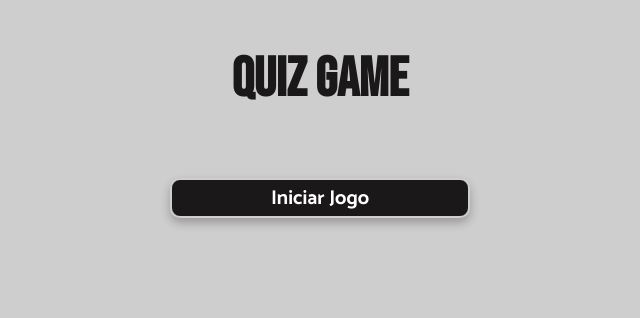
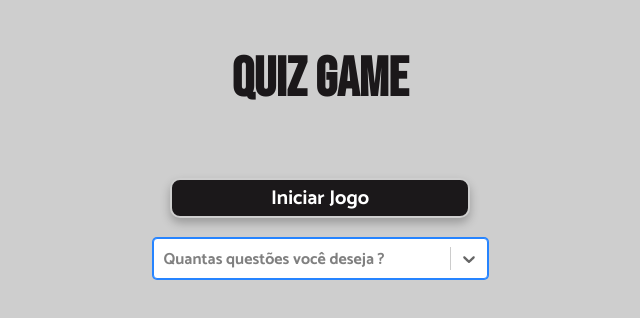
Before and after one commit to danielVFS/desafio-desenvolvimento-web, a React (Create React App) app in the folder frontend/: page / in a window 1280 px wide. Shown: the top 318 px of the page, without its empty margins (320-960 px from the left). Built offline with nearby package versions, Linux system fonts and the light colour scheme.

Commit message:
frontend: HowManyQuestions select

```diff
--- a/frontend/package.json
+++ b/frontend/package.json
@@ -13,6 +13,7 @@
     "react": "^17.0.1",
     "react-dom": "^17.0.1",
     "react-scripts": "4.0.3",
+    "react-select": "^4.1.0",
     "react-spring": "^9.0.0-rc.3",
     "typescript": "^4.1.2",
     "web-vitals": "^1.0.1"
--- a/frontend/src/API.ts
+++ b/frontend/src/API.ts
@@ -12,22 +12,19 @@ export type Question = {
 export type QuestionState = Question & { answers: string[] }
 
 export enum Difficulty {
-  EASY = "fácil",
-  MEDIUM = "médio",
-  HARD = "difícil",
+  EASY = "easy",
+  MEDIUM = "medium",
+  HARD = "hard",
 }
 
 export const fetchQuizQuestions = async (
   amount: number, difficulty: Difficulty
 ) => {
   const endpoint = `https://opentdb.com/api.php?amount=${amount}&difficulty=${difficulty}&type=multiple`;
-  const endpointTest = `http://localhost:8080/questions`;
+  const endpointTest = `http://localhost:8080/questions?difficulty=${difficulty}&amount=${amount}`;
 
   const data = await (await fetch(endpoint)).json();
   const dataTest = await (await fetch(endpointTest)).json();
-
-  console.log(data);
-  console.log(dataTest);
 
   return dataTest.map((question: Question) => ({
     ...question,
--- a/frontend/src/App.css
+++ b/frontend/src/App.css
@@ -50,3 +50,9 @@ body {
   margin: 20px 0;
   padding: 0 40px;
 }
+
+.selectArea {
+  display: flex;
+  flex-direction: column;
+  width: 335px;
+}
--- a/frontend/src/App.tsx
+++ b/frontend/src/App.tsx
@@ -1,4 +1,5 @@
 import React, { useState } from 'react';
+import Select from 'react-select';
 
 import './App.css';
 
@@ -19,8 +20,6 @@ export type AnswerObject = {
   correctAnswer: string;
 }
 
-const TOTAL_QUESTIONS = 4;
-
 const App = () => {
   const [loading, setLoading] = useState(false);
   const [questions, setQuestions] = useState<QuestionState[]>([]);
@@ -29,6 +28,7 @@ const App = () => {
   const [score, setScore] = useState(0);
   const [firstTry, setFirstTry] = useState(true);
   const [gameOver, setGameOver] = useState(true);
+  const [howManyQuestionOption, setHowManyQuestionOption] = useState(2);
 
   const startTrivia = async () => {
     setLoading(true);
@@ -36,7 +36,7 @@ const App = () => {
     setFirstTry(false);
 
     const newQuestions = await fetchQuizQuestions(
-      TOTAL_QUESTIONS,
+      howManyQuestionOption,
       Difficulty.EASY,
     );
 
@@ -78,7 +78,7 @@ const App = () => {
   const nextQuestion = () => {
     const nextQuestion = number + 1;
 
-    if (nextQuestion === TOTAL_QUESTIONS) {
+    if (nextQuestion === howManyQuestionOption) {
       setGameOver(true);
       setFirstTry(false);
     } else {
@@ -86,25 +86,46 @@ const App = () => {
     }
   }
 
+  const howManyQuestionsOptions = [
+    { value: 1, label: "1" },
+    { value: 2, label: "2" },
+    { value: 3, label: "3" },
+    { value: 4, label: "4" },
+  ];
+
+  const handleSelectedHowManyQuestion = (howManyQuestionOption) => {
+    setHowManyQuestionOption(howManyQuestionOption.value);
+  }
+
   return (
     <div className="container">
       <h2 className="title"> Quiz game</h2>
-      {firstTry || userAnswers.length === TOTAL_QUESTIONS ? (
-        <button className="start" onClick={startTrivia}>Iniciar Jogo</button>
+      {firstTry || userAnswers.length === howManyQuestionOption ? (
+        <>
+          <button className="start" onClick={startTrivia}>Iniciar Jogo</button>
+          <div className="selectArea">
+            <Select
+            options={howManyQuestionsOptions}
+            placeholder="Quantas questões você deseja ?"
+            onChange={handleSelectedHowManyQuestion}
+            autoFocus={true}
+          />
+          </div>
+        </>
       ) : null}
       {!gameOver ? <p className="score">Placar: { score }</p> : null}
       {loading && <p>Carregando perguntas do quiz...</p>}
       {!loading && !gameOver && (
         <QuestionCard
         questionNumber={number + 1}
-        totalQuestions={TOTAL_QUESTIONS}
+        totalQuestions={howManyQuestionOption}
         question={questions[number].question}
         answers={questions[number].answers}
         userAnswer={userAnswers ? userAnswers[number] : undefined}
         callback={checkAnswer}
       />
       )}
-      {!gameOver && !loading && userAnswers.length === number + 1 && number !== TOTAL_QUESTIONS - 1 ? (
+      {!gameOver && !loading && userAnswers.length === number + 1 && number !== howManyQuestionOption - 1 ? (
         <button className="next" onClick={nextQuestion}>Próxima Pergunta</button>
       ) : null}
       {gameOver && !firstTry &&
@@ -115,7 +136,7 @@ const App = () => {
         textButton="Recomeçar Quiz"
         />
       }
-      {score === TOTAL_QUESTIONS ?
+      {score === howManyQuestionOption ?
         <Overlay
         callback={startTrivia}
         image={winImg}
```
Also changed, not shown: 2 other files (tests, documents, lock files or other folders).
